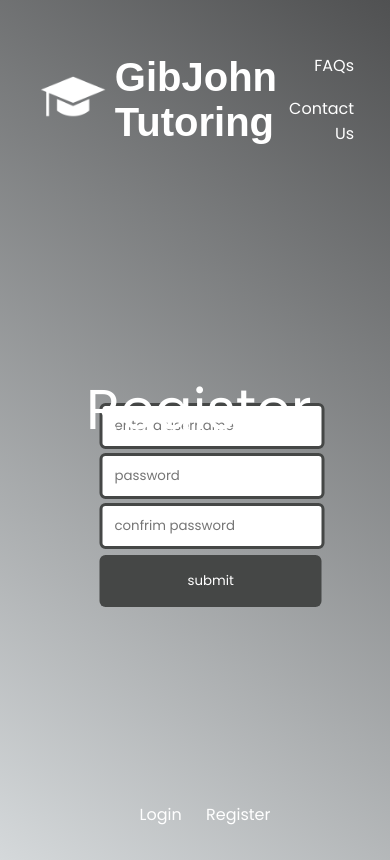
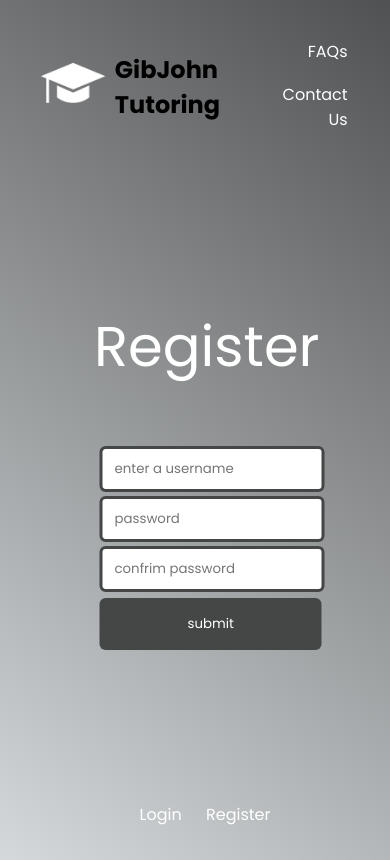
Before and after one commit to CallumhGit/GibJohn-Tutoring, a Flask app: page /register in a window 390 px wide. Run offline with Flask 3, Linux system fonts and the light colour scheme; some web fonts are replaced.

Commit message:
added media queries

```diff
--- a/static/css/indexstyle.css
+++ b/static/css/indexstyle.css
@@ -12,7 +12,6 @@
 
 body {
   z-index: 1;
-  font-family: 'Young Serif', serif;
   background-image: linear-gradient(215deg, #505152 0%, #D7DBDD 101.77%);
   height: 100vh;
 }
@@ -30,9 +29,9 @@
 
 }
 
-.logo-text {
+#logo-text {
   font-family: 'Jim Nightshade', sans-serif;
-  font-size: 2.5rem;
+  font-size: 1.5rem;
   color: white
 }
 
@@ -174,3 +173,70 @@
   color: rgb(51, 19, 19);
   position: absolute;
 }
+
+
+@media screen and (max-width: 450px){
+  .logo-text{
+    font-size: 1.5rem;
+  }
+
+  .center_text_dash{
+    font-size: 1.5rem;
+  }
+
+  .center_text_subheading{
+    font-size: 1rem;
+
+  }
+
+  .center_text{
+    z-index: 100;
+    text-align: center;
+    font-size: 3.5rem;
+    position: absolute;
+    left: 53%;
+    top: 40%;
+    transform: translate(-50%, -40%);
+  }
+
+  .center_text_reg{
+    z-index: 100;
+    text-align: center;
+    font-size: 3.5rem;
+    position: absolute;
+    left: 53%;
+    top: 40%;
+    transform: translate(-50%, -40%);
+  }
+
+  .form-container-reg{
+    justify-content: center;
+    position: absolute;
+    left: 50%;
+    top: 65%;
+    transform: translate(-50%,-50%);
+  }
+}
+
+@media screen and (min-width: 750px) {
+
+  .center_text{
+    font-size: 2.5rem;
+    top: 42%;
+    left: 52%;
+  }
+
+  .center_text_reg{
+    top: 47%;
+    left: 52%;
+
+  }
+
+  .form-container-reg{
+    justify-content: center;
+    position: absolute;
+    left: 50%;
+    top: 65%;
+    transform: translate(-50%,-50%);
+  }
+}
--- a/templates/dashboard.html
+++ b/templates/dashboard.html
@@ -20,7 +20,7 @@
 <body>
   <section class="header">
     <nav>
-      <a href="dashboard.html"><img src="/static/css/images/MotarboardIcon.png"></a>
+      <a href="/dashboard"><img src="/static/css/images/MotarboardIcon.png"></a>
       <p class = "logo-text">GibJohn Tutoring</p>
       <div class="nav-links" id="navLinks">
         <i class="fa fa-times" onclick="hideMenu()"></i>
--- a/templates/login.html
+++ b/templates/login.html
@@ -14,7 +14,7 @@
     <nav>
       <div class="Logo">
         <a href="/"><img src="/static/css/images/MotarboardIcon.png"></a>
-        <h1 class="logo-text">GibJohn Tutoring</h1>
+        <div id ="logo-text"><a href="/">GibJohn Tutoring</a></div>
       </div>
       <div class="nav-links">
         <i class="fa fa-times" onclick="hideMenu()"></i>
@@ -28,7 +28,7 @@
   </section>
 
 
-  <div class="center_text"><a href="/">Login</a></div>
+  <div class="center_text"><a href="/login">Login</a></div>
 
   <div class="form-container">
     <form action="" method="post">
--- a/templates/register.html
+++ b/templates/register.html
@@ -32,7 +32,7 @@
     <a href="{{url_for('register')}}">Register</a>
   </div>
 
-  <div class="form-container">
+  <div class="form-container-reg">
     <form action="" method="post">
 
       <div>{{ form.hidden_tag() }}</div>
```
Also changed, not shown: static/css/dashboardstyle.css (+1 -9 lines).
